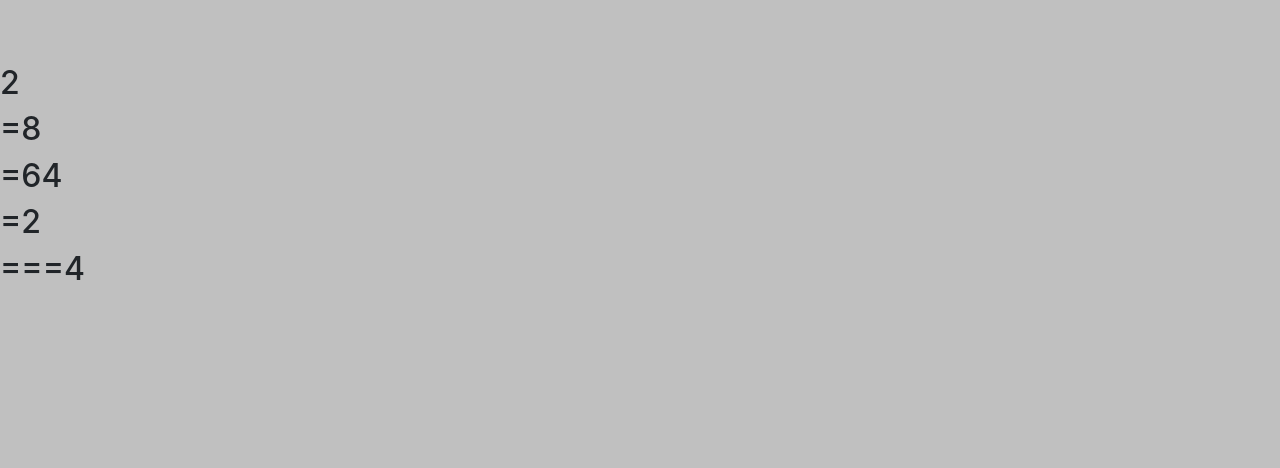
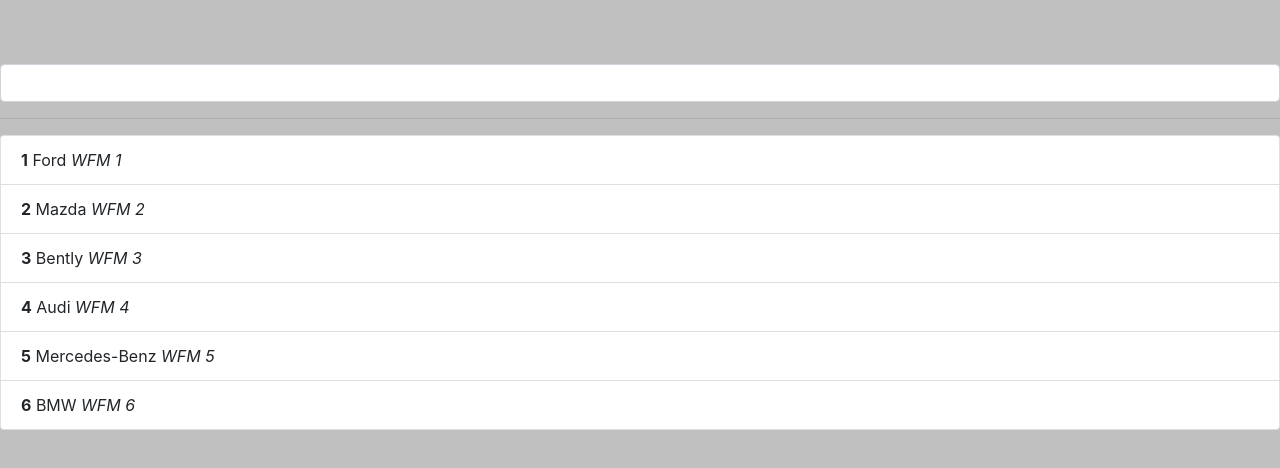
Before and after one commit to silberpavel/ng2-cli-theory, an Angular app: page / in a window 1280 px wide. Shown: the top 468 px of the page. Built offline with nearby package versions, Linux system fonts and the light colour scheme.

Commit message:
FILTER COOL!!!

```diff
--- a/src/app/app.component.ts
+++ b/src/app/app.component.ts
@@ -4,17 +4,28 @@
   selector: 'app-root',
   template: `
     <div class="col-xs-8 col-xs-offset-2">
-      <h2>{{ num }}</h2>
-      <h2>{{ num | appPow:3 }}</h2>
-      <h2>{{ num | appPow:6 }}</h2>
-      <h2>{{ num | appPow }}</h2>
-      <h2>{{ num | appPow:2:'===' }}</h2>
+      <input type="text" class="form-control" [(ngModel)]="searchCar">
+      <hr>
+      <ul class="list-group">
+        <li class="list-group-item"
 
+        *ngFor="let car of cars | carFilter: searchCar: 'name'; let i = index"
+        ><b>{{ i + 1 }}</b> {{ car.name }} <i>{{ car.descr }}</i></li>
+
+      </ul>
     </div>
   `
 })
 export class AppComponent {
-  num = 2;
+  searchCar = '';
+  cars = [
+    {name: 'Ford', descr: 'WFM 1'},
+    { name: 'Mazda', descr: 'WFM 2'},
+    { name: 'Bently', descr: 'WFM 3'},
+    { name: 'Audi', descr: 'WFM 4'},
+    { name: 'Mercedes-Benz', descr: 'WFM 5'},
+    { name: 'BMW', descr: 'WFM 6'},
+  ]
 }
 
 
--- a/src/app/app.module.ts
+++ b/src/app/app.module.ts
@@ -4,11 +4,13 @@
 import { HttpModule } from '@angular/http';
 import { AppComponent } from './app.component';
 import { PowPipe } from "./pow.pipe";
+import { CarFilterPipe } from './car-filter.pipe';
 
 @NgModule({
   declarations: [
     AppComponent,
-    PowPipe
+    PowPipe,
+    CarFilterPipe
   ],
   imports: [
     BrowserModule,
--- /dev/null
+++ b/src/app/car-filter.pipe.ts
@@ -0,0 +1,18 @@
+import { Pipe, PipeTransform } from '@angular/core';
+
+@Pipe({
+  name: 'carFilter'
+})
+export class CarFilterPipe implements PipeTransform {
+
+  transform(CarList, searchStr: string, fieldName: string) {
+    if (CarList.length === 0 || searchStr === '') {
+
+      return CarList;
+    }
+
+    // return CarList.filter(car => car.name.toLowerCase().indexOf(searchStr.toLowerCase()) !== -1);
+    return CarList.filter(car => car[fieldName].toLowerCase().indexOf(searchStr.toLowerCase()) !== -1);
+  }
+
+}
```
